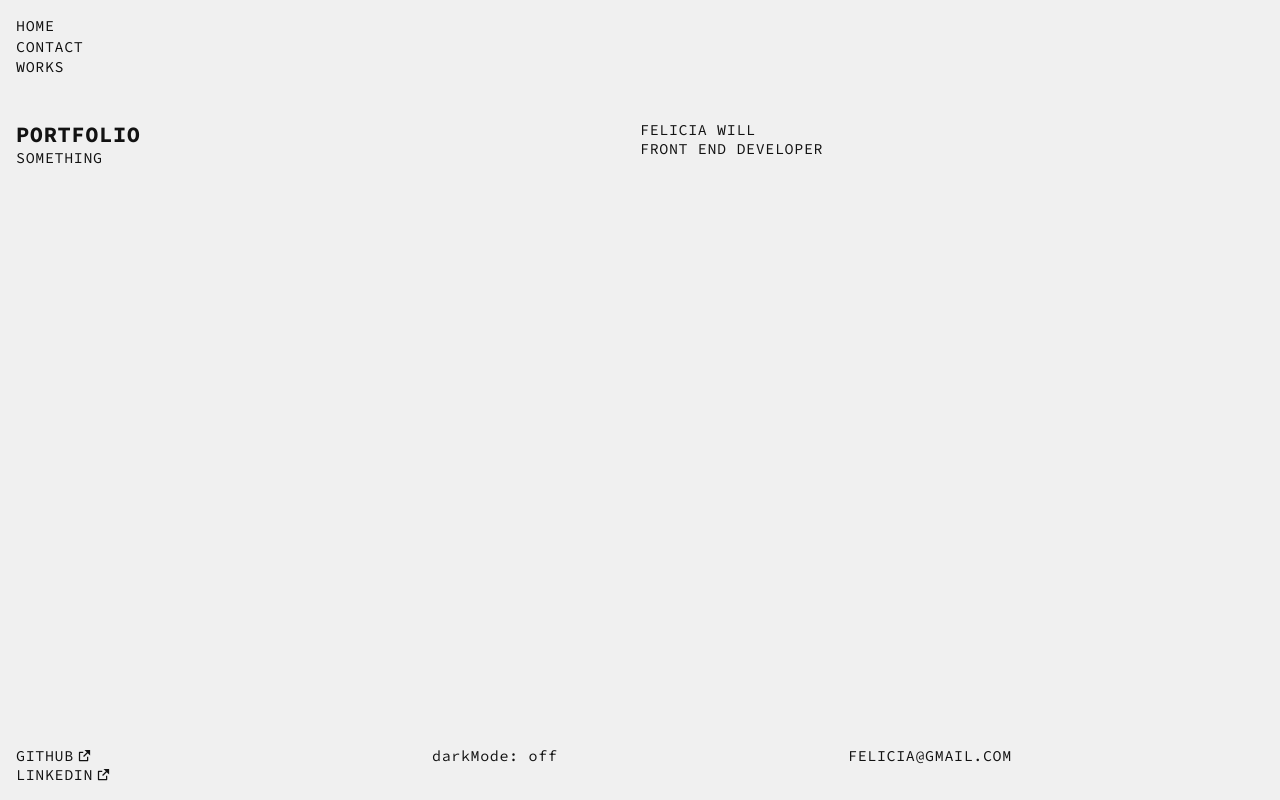
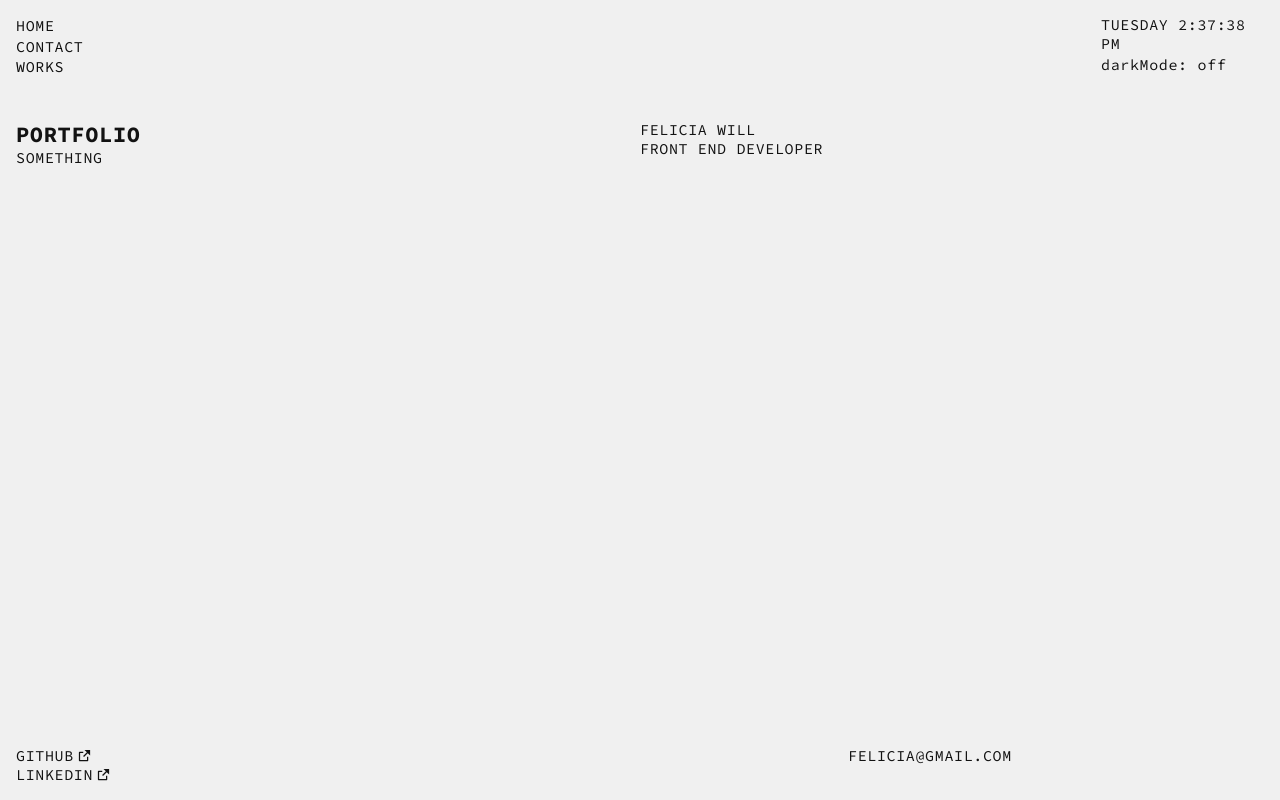
Before and after one commit to feliciawillnas/myportfolio, a React (Vite) app: page / in a window 1280 px wide. Built offline with nearby package versions, Linux system fonts and the light colour scheme; a web font is replaced by a local one.

Commit message:
works page blur scroll animation, header changes etc

```diff
--- a/src/components/CurrentDate.jsx
+++ b/src/components/CurrentDate.jsx
@@ -1,4 +1,4 @@
-import React, { useEffect, useState } from "react";
+import { useEffect, useState } from "react";
 import styled from "styled-components";
 
 const CurrentDate = () => {
@@ -26,6 +26,11 @@ const CurrentDate = () => {
 
 const Main = styled.div`
   text-transform: uppercase;
+
+  // do something more dynamic
+  p {
+    width: 164px;
+  }
 `;
 
 export default CurrentDate;
--- a/src/components/Footer.jsx
+++ b/src/components/Footer.jsx
@@ -1,4 +1,3 @@
-import React from "react";
 import { RiExternalLinkFill } from "react-icons/ri";
 import styled from "styled-components";
 
@@ -34,9 +33,9 @@ export default function Footer({ toggleTheme, isDarkMode, currentPath }) {
         <div>
           {/* <p>&nbsp;</p> */}
           {/* <CurrentDate /> */}
-          <DarkmodeToggle onClick={toggleTheme}>
+          {/* <DarkmodeToggle onClick={toggleTheme}>
             <p>darkMode:{isDarkMode ? " on " : " off"}</p>
-          </DarkmodeToggle>
+          </DarkmodeToggle> */}
         </div>
         <Contact>
           {/* <h4>contact</h4> */}
@@ -93,14 +92,14 @@ const Contact = styled.div`
   }
 `;
 
-const DarkmodeToggle = styled.div`
-  cursor: pointer;
-  border: none;
-  height: fit-content;
-  width: 100%;
+// const DarkmodeToggle = styled.div`
+//   cursor: pointer;
+//   border: none;
+//   height: fit-content;
+//   width: 100%;
 
-  :hover {
-    background-color: ${({ theme }) => theme.secondary};
-    color: ${({ theme }) => theme.primary};
-  }
-`;
+//   :hover {
+//     background-color: ${({ theme }) => theme.secondary};
+//     color: ${({ theme }) => theme.primary};
+//   }
+// `;
--- a/src/components/Header.jsx
+++ b/src/components/Header.jsx
@@ -1,7 +1,8 @@
-import React, { useState } from "react";
+import { useState } from "react";
 import styled from "styled-components";
+import CurrentDate from "./CurrentDate";
 
-export default function Header({ currentPath }) {
+export default function Header({ currentPath, toggleTheme, isDarkMode }) {
   const [open, setOpen] = useState(false);
 
   const navItems = [
@@ -12,7 +13,8 @@ export default function Header({ currentPath }) {
   ];
 
   return (
-    <Main>
+    <>
+      <NavWrapper>
         <MobileFlexedNav>
           <HamburgerMenu onClick={() => setOpen(!open)}>
             {open ? "Close" : "Menu"}
@@ -34,11 +36,23 @@ export default function Header({ currentPath }) {
             </ul>
           </Nav>
         </MobileFlexedNav>
-    </Main>
+        {/* Fixa så den försvinner på mobil */}
+      </NavWrapper>
+      <FunctionsWrapper>
+        <div>
+          <CurrentDate />
+          <DarkmodeToggle onClick={toggleTheme}>
+            <p>darkMode:{isDarkMode ? " on " : " off"}</p>
+          </DarkmodeToggle>
+        </div>
+      </FunctionsWrapper>
+    </>
   );
 }
 
-const Main = styled.header`
+const NavWrapper = styled.header`
+  display: flex;
+  justify-content: space-between;
   position: fixed;
   top: 0;
   width: 100%;
@@ -48,10 +62,12 @@ const Main = styled.header`
 
   @media (max-width: 768px) {
     padding: 0.7rem;
+    // Ta bort på mobil
   }
 `;
 
 const MobileFlexedNav = styled.div`
+  width: 100%;
   @media (max-width: 768px) {
     display: flex;
     flex-direction: row-reverse;
@@ -64,7 +80,6 @@ const Nav = styled.nav`
 
   ul {
     display: flex;
-    /* flex-direction: row; */
     flex-direction: column;
     gap: 0.1rem;
 
@@ -110,3 +125,30 @@ const HamburgerMenu = styled.p`
     display: block;
   }
 `;
+
+const FunctionsWrapper = styled.div`
+  position: fixed;
+  z-index: 999;
+  top: 15px;
+  right: 15px;
+  /* Not working */
+  /* mix-blend-mode: difference; */
+  color: ${({ theme }) => theme.text};
+
+  div {
+    display: flex;
+    gap: 0.1rem;
+    flex-direction: column;
+  }
+
+  @media (max-width: 768px) {
+    display: none;
+  }
+`;
+
+const DarkmodeToggle = styled.div`
+  cursor: pointer;
+  border: none;
+  height: fit-content;
+  width: 100%;
+`;
--- a/src/pages/Works.jsx
+++ b/src/pages/Works.jsx
@@ -39,14 +39,8 @@ export default function Works() {
           <ProjectImageWrapper>
             {/* <PixelImage src={project.image} /> */}
             <motion.img
-              initial={{ scale: 0.9 }}
-              whileInView={{ scale: 1 }}
-              transition={{
-                type: "spring",
-                stiffness: 300,
-                damping: 20,
-                delay: 0.1,
-              }}
+              initial={{ filter: "blur(80px)" }}
+              whileInView={{ filter: "none", delay: 0.1 }}
               src={project.image}
               alt=""
             />
@@ -60,28 +54,16 @@ export default function Works() {
           <ImageWrapper>
             {project.thumbnailFirst && (
               <motion.img
-                initial={{ scale: 0.9 }}
-                whileInView={{ scale: 1 }}
-                transition={{
-                  type: "spring",
-                  stiffness: 300,
-                  damping: 13,
-                  delay: 0.1,
-                }}
+                initial={{ filter: "blur(80px)" }}
+                whileInView={{ filter: "none", delay: 0.1 }}
                 src={project.thumbnailFirst}
                 alt=""
               />
             )}
             {project.thumbnailSecond && (
               <motion.img
-                initial={{ scale: 0.9 }}
-                whileInView={{ scale: 1 }}
-                transition={{
-                  type: "spring",
-                  stiffness: 300,
-                  damping: 13,
-                  delay: 0.1,
-                }}
+                initial={{ filter: "blur(80px)" }}
+                whileInView={{ filter: "none", delay: 0.1 }}
                 src={project.thumbnailSecond}
                 alt=""
               />
```
Lines whose indentation alone changed are shown as unchanged.
